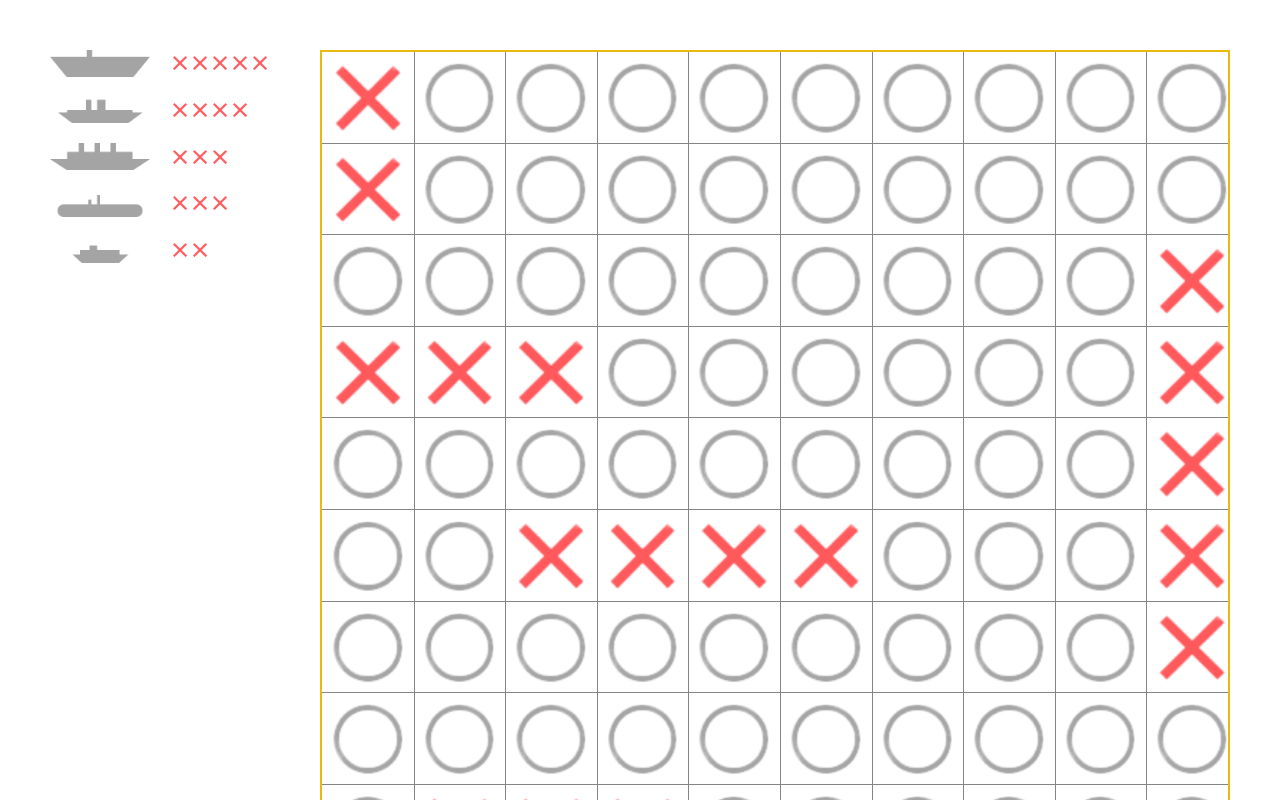
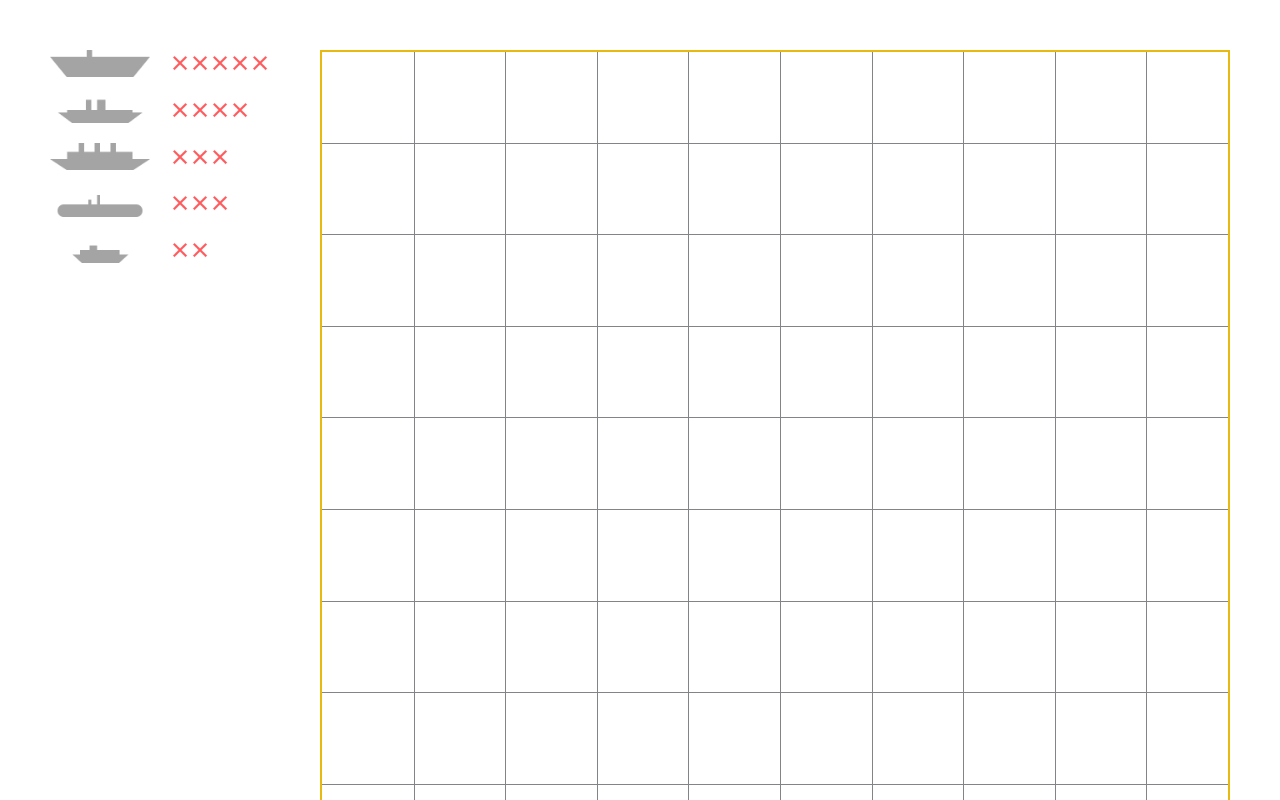
Before and after one commit to luckyboy125/battleship-game, a React (Create React App) app: page / in a window 1280 px wide. Shown: the top 800 px of the page. Built offline with nearby package versions, Linux system fonts and the light colour scheme.

Commit message:
add initial function in gameboard panel

```diff
--- a/src/App.tsx
+++ b/src/App.tsx
@@ -1,4 +1,3 @@
-import React from 'react';
 import GameBoard from './components/GameBoard';
 import ShipDes from './components/ShipDes';
 import './App.css';
--- a/src/components/GamBoardRow/GameBoardCell/GameBoardCell.tsx
+++ b/src/components/GamBoardRow/GameBoardCell/GameBoardCell.tsx
@@ -1,3 +1,4 @@
+import { useState } from 'react';
 import Hit from '../../../assets/Hit small.png';
 import Miss from '../../../assets/Miss small.png';
 import './GameBoardCell.css';
@@ -9,11 +10,14 @@ interface GameBoardCellProps {
 }
 
 const GameBoardCell = ({ x, y, shipPosition }: GameBoardCellProps) => {
+  const [initialState, setInitialState] = useState(false);
   return (
-    <div className='gameBoardCell'>
-      {shipPosition.some(
-        (subarray) => JSON.stringify(subarray) === JSON.stringify([x, y])
-      ) ? (
+    <div className='gameBoardCell' onClick={() => setInitialState(true)}>
+      {!initialState ? (
+        <></>
+      ) : shipPosition.some(
+          (subarray) => JSON.stringify(subarray) === JSON.stringify([x, y])
+        ) ? (
         <img src={Hit} alt='fire-status' />
       ) : (
         <img src={Miss} alt='fire-status' />
--- a/src/components/GameBoard.tsx
+++ b/src/components/GameBoard.tsx
@@ -8,13 +8,15 @@ interface GameBoardProps {
 
 const GameBoard = ({ shipData }: GameBoardProps) => {
   const [allShipPosition, setAllShipPosition] = useState<ShipPosition[]>();
+
   useEffect(() => {
     let _allShipPositions: ShipPosition[] = [];
     Object.entries(shipData).map((ship) => {
       _allShipPositions = [..._allShipPositions, ...ship[1].positions];
     });
     setAllShipPosition(_allShipPositions);
-  }, [shipData.length]);
+  }, [shipData]);
+
   return (
     <div className='gameBoard'>
       {Array.from(Array(10).keys()).map((_, key) => {
```
